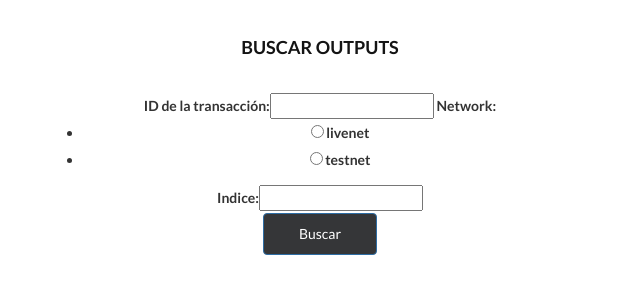
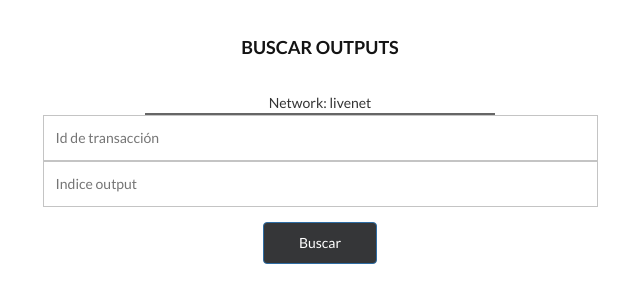
Before and after one commit to pablfern/outputwatcher, a Django app: page /search-output/ in a window 1280 px wide. Shown: the part 102-405 px from the top of the page, without its empty margins (320-960 px from the left). Run offline with Django 3.2, Linux system fonts and the light colour scheme; the visitor is signed in with stand-in values (Sample User, id 1); parts of the project's set-up code (start-up, migrations or seed data) failed here and were passed over; some libraries are stand-ins or nearby versions.

Commit message:
ajuste visual search-form y saque la eleccion de network

```diff
--- a/web/forms.py
+++ b/web/forms.py
@@ -7,11 +7,13 @@ from django.contrib.auth.models import User
 
 
 class SearchOutput(forms.Form):
-    NETWORK = [('livenet', 'livenet'), ('testnet', 'testnet')]
-    transaction = forms.CharField(label=u'ID de la transacción', max_length=100, required=True)
-    network = forms.ChoiceField(label='Network', required=True, widget=forms.RadioSelect,
-                                        choices=NETWORK)
-    index = forms.IntegerField(label=u'Indice', required=False)
+    # NETWORK = [('livenet', 'livenet'), ('testnet', 'testnet')]
+    transaction = forms.CharField(label=u'ID de la transacción', widget=forms.TextInput(attrs={
+        'placeholder': 'Id de transacción', 'id': 'sr_bx'}), max_length=100, required=True)
+    # network = forms.ChoiceField(label='Network', required=True, widget=forms.RadioSelect,
+    #                                     choices=NETWORK)
+    index = forms.IntegerField(label=u'Indice', widget=forms.TextInput(attrs={
+        'placeholder': 'Indice output', 'id': 'sr_bx'}),required=False)
 
     def clean_index(self):
         _index = self.cleaned_data['index']
@@ -22,7 +24,8 @@ class SearchOutput(forms.Form):
     def process(self):
         index = self.cleaned_data['index']
         transaction = self.cleaned_data['transaction']
-        network = self.cleaned_data['network']
+        # network = self.cleaned_data['network']
+        network = 'livenet'
         return transaction, network, index
 
 
--- a/web/templates/web/outputs/search_output.html
+++ b/web/templates/web/outputs/search_output.html
@@ -16,16 +16,25 @@
 					<div class="title_sec">
 						<h1>Buscar Outputs</h1>
 					</div>
+					<div class="col-lg-4 col-md-4 col-sm-4 col-md-offset-4 text-center">
+						<div class="sidebar">
+							<div class="widget">
+								<div class="title_br" style="width:100%;">Network: livenet</div>
+							</div>
+						</div>
+					</div>
 				</div>
 				<div class="col-md-6 col-md-offset-3 text-center">
 					<div id="cnt_form">
 						<form class="contact" id="contact-form" action="{% url 'search-output' %}" method="post" name="contact-form">
 							{% csrf_token %}
-							{{ search_form }}
-<!-- 							<div class="search_widget">
+ 							<div class="search_widget">
 								{{ search_form.transaction }}
-								<input id="sr_bx" type="text" placeholder="Search...."/>
-							</div>	 -->
+								<!-- <input id="sr_bx" type="text" placeholder="Search...."/> -->
+							</div>
+							<div class="form-group">
+								{{ search_form.index }}
+							</div>
 							<div class="form-group">
 								<button type="submit" class="btn btn-primary" id="search">Buscar</button>
 							</div>
```
